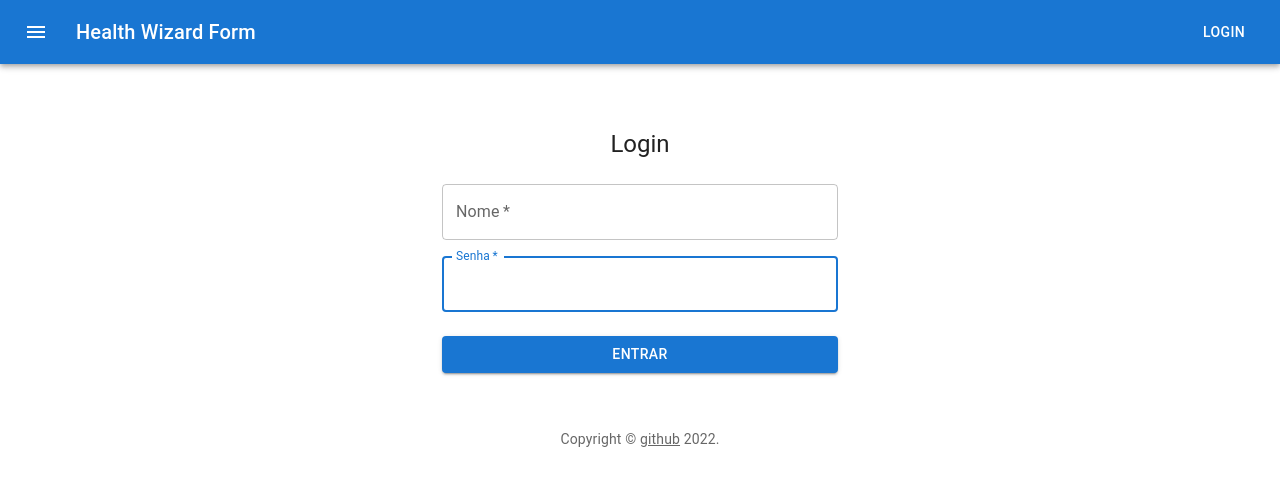
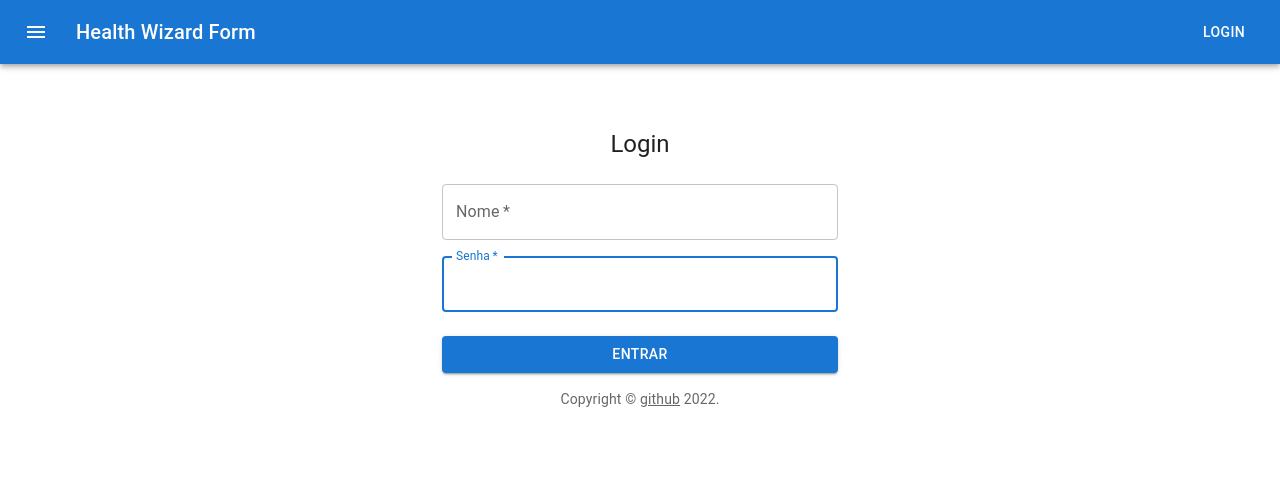
Before and after one commit to edermotasantos/health-wizard-form, a React (Create React App) app in the folder frontend/: page / in a window 1280 px wide. Shown: the top 486 px of the page. Built offline with nearby package versions, Linux system fonts and the light colour scheme.

Commit message:
feat: cria componente footer

```diff
--- a/frontend/src/components/BasicInfo/Index.jsx
+++ b/frontend/src/components/BasicInfo/Index.jsx
@@ -7,7 +7,6 @@ import Typography from '@mui/material/Typography';
 import Container from '@mui/material/Container';
 import { createTheme, ThemeProvider } from '@mui/material/styles';
 import FormContext from '../../context/FormContext';
-import Copyright from '../Copyright/Index';
 import Next from '../Next/Index';
 import { fillBirthDate } from '../../util/dateFormatter';
 
@@ -141,7 +140,6 @@ function BasicInfo() {
             <Next />
           </Box>
         </Box>
-        <Copyright sx={{ mt: 5 }} />
       </Container>
     </ThemeProvider>
   );
--- /dev/null
+++ b/frontend/src/components/Footer/Index.js
@@ -0,0 +1,11 @@
+import React from 'react';
+import Copyright from '../Copyright/Index';
+
+function Interface() {
+
+  return (
+    <Copyright />
+  );
+}
+
+export default Interface;
--- a/frontend/src/components/MedicalInsuranceInfo/Index.jsx
+++ b/frontend/src/components/MedicalInsuranceInfo/Index.jsx
@@ -8,7 +8,6 @@ import Container from '@mui/material/Container';
 import { createTheme, ThemeProvider } from '@mui/material/styles';
 import { ButtonGroup, FormControl, InputLabel, MenuItem, Select } from '@mui/material';
 import FormContext from '../../context/FormContext';
-import Copyright from '../Copyright/Index';
 import Previous from '../Previous/Index';
 import HandleSubmit from '../HandleSubmit/Index';
 
@@ -146,7 +145,6 @@ function MedicalInsuranceInfo() {
             { formStatus }
           </Typography>
         </Box>
-        <Copyright sx={{ mt: 5 }} />
       </Container>
     </ThemeProvider>
   );
--- a/frontend/src/components/PatientData/Index.jsx
+++ b/frontend/src/components/PatientData/Index.jsx
@@ -4,7 +4,6 @@ import Box from '@mui/material/Box';
 import Next from '../Next/Index';
 import { createTheme, ThemeProvider } from '@mui/material/styles';
 import Container from '@mui/material/Container';
-import Copyright from '../Copyright/Index';
 
 const theme = createTheme();
 
@@ -17,7 +16,6 @@ function PatientData() {
             User Data
           </Typography>
           <Next />
-          <Copyright sx={{ mt: 5 }} />
         </Box>
       </Container>
     </ThemeProvider>
--- a/frontend/src/components/PatientList/Index.jsx
+++ b/frontend/src/components/PatientList/Index.jsx
@@ -4,7 +4,6 @@ import Box from '@mui/material/Box';
 import Next from '../Next/Index';
 import { createTheme, ThemeProvider } from '@mui/material/styles';
 import Container from '@mui/material/Container';
-import Copyright from '../Copyright/Index';
 
 const theme = createTheme();
 
@@ -17,7 +16,6 @@ function PatientList() {
             User List
           </Typography>
           <Next />
-          <Copyright sx={{ mt: 5 }} />
         </Box>
       </Container>
     </ThemeProvider>
--- a/frontend/src/components/PatientRegisteredSuccessfully/Index.jsx
+++ b/frontend/src/components/PatientRegisteredSuccessfully/Index.jsx
@@ -2,7 +2,6 @@ import React from 'react';
 import { Typography, Box } from '@mui/material';
 import { createTheme, ThemeProvider } from '@mui/material/styles';
 import Container from '@mui/material/Container';
-import Copyright from '../Copyright/Index';
 
 const theme = createTheme();
 
@@ -21,7 +20,6 @@ function PatientRegisteredSuccessfully() {
         <Typography sx={{ m: '1rem' }} variant="h4" component="div" gutterBottom>
             cadastro concluído com sucesso!
         </Typography>
-        <Copyright sx={{ mt: 5 }} />
       </Box>
     </Container>
     </ThemeProvider>
--- a/frontend/src/components/PersonalInfo1/Index.jsx
+++ b/frontend/src/components/PersonalInfo1/Index.jsx
@@ -7,7 +7,6 @@ import Container from '@mui/material/Container';
 import { createTheme, ThemeProvider } from '@mui/material/styles';
 import { ButtonGroup } from '@mui/material';
 import FormContext from '../../context/FormContext';
-import Copyright from '../Copyright/Index';
 import Next from '../Next/Index';
 import Previous from '../Previous/Index';
 import { Select, Typography, FormControl, InputLabel } from '@mui/material';
@@ -171,7 +170,6 @@ function PersonalInfo1() {
             </ButtonGroup>
           </Box>
         </Box>
-        <Copyright sx={{ mt: 5 }} />
       </Container>
     </ThemeProvider>
   );
--- a/frontend/src/components/PersonalInfo2/Index.jsx
+++ b/frontend/src/components/PersonalInfo2/Index.jsx
@@ -8,7 +8,6 @@ import Container from '@mui/material/Container';
 import { createTheme, ThemeProvider } from '@mui/material/styles';
 import { ButtonGroup } from '@mui/material';
 import FormContext from '../../context/FormContext';
-import Copyright from '../Copyright/Index';
 import Next from '../Next/Index';
 import Previous from '../Previous/Index';
 
@@ -129,7 +128,6 @@ function PersonalInfo2() {
             </ButtonGroup>
           </Box>
         </Box>
-        <Copyright sx={{ mt: 5 }} />
       </Container>
     </ThemeProvider>
   );
--- a/frontend/src/components/UserLogin/Index.jsx
+++ b/frontend/src/components/UserLogin/Index.jsx
@@ -7,7 +7,6 @@ import Typography from '@mui/material/Typography';
 import Container from '@mui/material/Container';
 import { createTheme, ThemeProvider } from '@mui/material/styles';
 import FormContext from '../../context/FormContext';
-import Copyright from '../Copyright/Index';
 import LoginButton from '../LoginButton/Index';
 
 const theme = createTheme();
@@ -77,7 +76,6 @@ function UserLogin() {
               { formStatus }
             </Typography>
           </Box>
-        <Copyright sx={{ mt: 5 }} />
       </Container>
     </ThemeProvider>
   );
--- a/frontend/src/pages/Form.jsx
+++ b/frontend/src/pages/Form.jsx
@@ -2,12 +2,14 @@ import React from 'react';
 import Header from '../components/Header/Index';
 import FormProvider from '../context/FormProvider';
 import Interface from '../components/Interface/Index';
+import Footer from '../components/Footer/Index';
 
 function Form() {
   return (
     <FormProvider>
       <Header />
       <Interface />
+      <Footer />
     </FormProvider>
   );
 }
--- a/frontend/src/pages/Patient.jsx
+++ b/frontend/src/pages/Patient.jsx
@@ -2,12 +2,14 @@ import React from 'react';
 import Header from '../components/Header/Index';
 import FormProvider from '../context/FormProvider';
 import PatientData from '../components/PatientData/Index';
+import Footer from '../components/Footer/Index';
 
 function User() {
   return (
     <FormProvider>
       <Header />
       <PatientData />
+      <Footer />
     </FormProvider>
   );
 }
--- a/frontend/src/pages/Patients.jsx
+++ b/frontend/src/pages/Patients.jsx
@@ -2,12 +2,14 @@ import React from 'react';
 import Header from '../components/Header/Index';
 import FormProvider from '../context/FormProvider';
 import PatientList from '../components/PatientList/Index';
+import Footer from '../components/Footer/Index';
 
 function User() {
   return (
     <FormProvider>
       <Header />
       <PatientList />
+      <Footer />
     </FormProvider>
   );
 }
```
